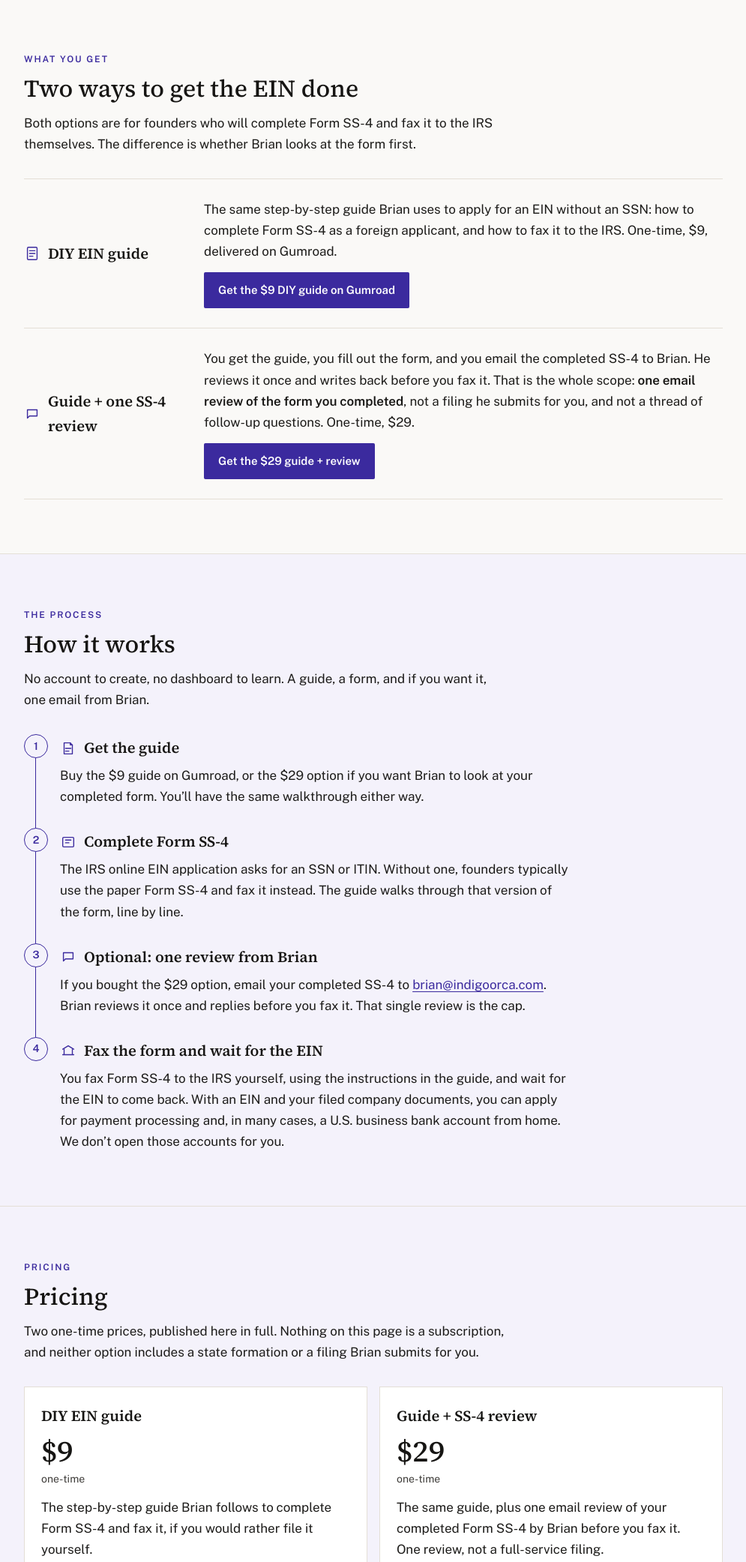
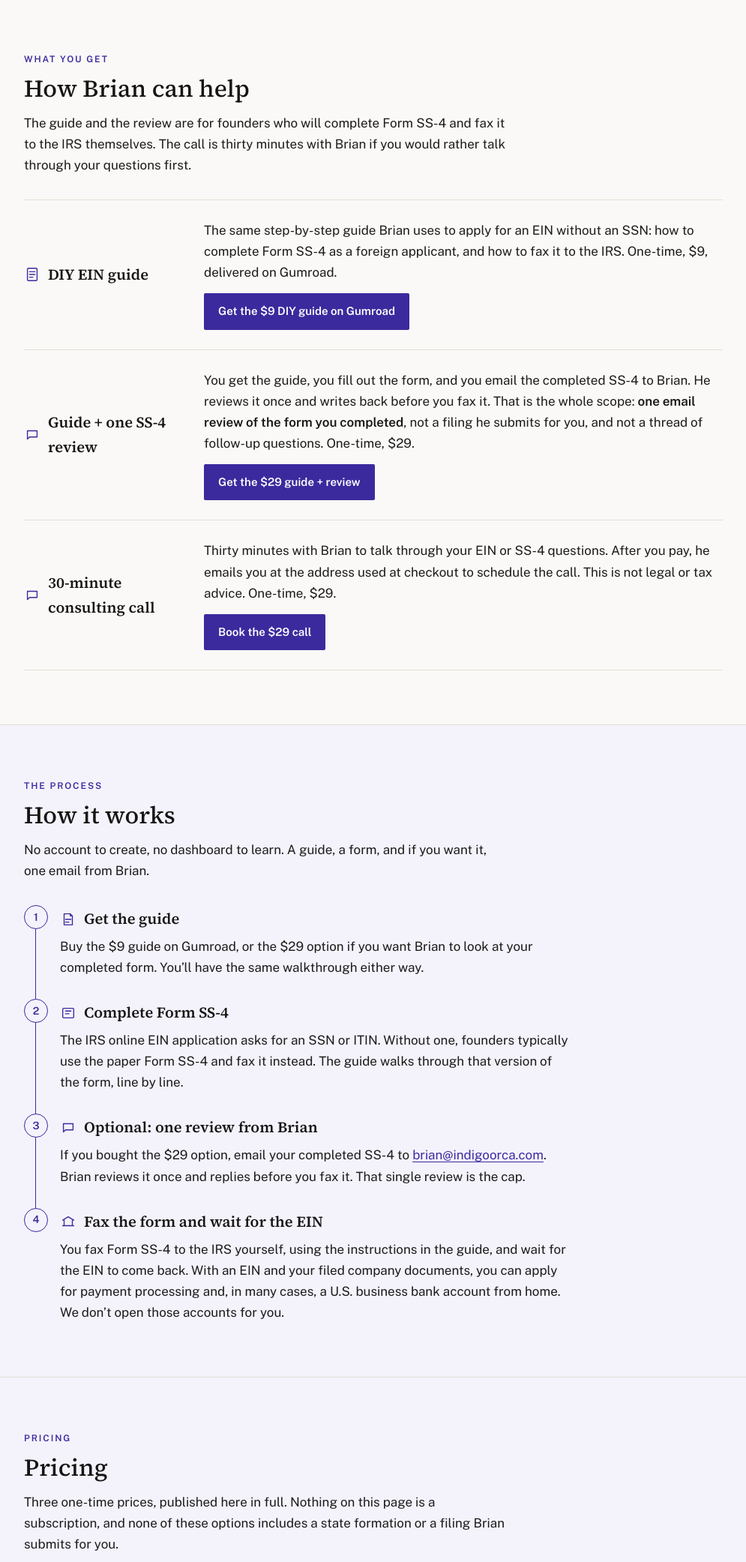
Before and after one commit to bpridemore1/indigo-orca, a plain HTML site: page index.html in a window 1280 px wide. Shown: the part 1033-3116 px from the top of the page at 75% size, without its empty margins (142-1137 px from the left). Drawn offline with nearby package versions, Linux system fonts and the light colour scheme.

Commit message:
Add a $29 30-minute EIN consulting call
Point a third pricing card, and the matching service and start links,
at a new Stripe payment link. After payment, Brian emails to schedule.
Do not restore the old $49 strategy-call links.

```diff
--- a/index.html
+++ b/index.html
@@ -17,6 +17,7 @@
         4. Footer (footer.site)
       $9 DIY guide: https://indigobrian.gumroad.com/l/hjykie
       $29 guide + one SS-4 review: https://indigobrian.gumroad.com/l/ein-guide-ss4-review
+      $29 30-minute EIN consulting call: https://book.stripe.com/fZu7sEgq9cxOdvDcDi3ks0h
       Beehiiv is paused (Nov 2026). The hero newsletter form and the free SS-4 checklist
       link (both went to indigo-orca.beehiiv.com) were removed. Restore them only if signup works again.
     -->
@@ -405,10 +406,11 @@
       <section id="services">
         <div class="wrap">
           <p class="overline">What you get</p>
-          <h2>Two ways to get the EIN done</h2>
+          <h2>How Brian can help</h2>
           <p class="intro">
-            Both options are for founders who will complete Form SS-4 and fax it to the
-            IRS themselves. The difference is whether Brian looks at the form first.
+            The guide and the review are for founders who will complete Form SS-4 and
+            fax it to the IRS themselves. The call is thirty minutes with Brian if you
+            would rather talk through your questions first.
           </p>
           <div class="svc">
             <div class="svc-row">
@@ -435,6 +437,19 @@
                 not a filing he submits for you, and not a thread of follow-up questions.
                 One-time, $29.
                 <a class="btn btn-primary" href="https://indigobrian.gumroad.com/l/ein-guide-ss4-review" target="_blank" rel="noopener">Get the $29 guide + review</a>
+              </p>
+            </div>
+            <div class="svc-row">
+              <h3>
+                <svg class="ico" viewBox="0 0 24 24" aria-hidden="true" focusable="false"><path d="M5 6h14v9H8l-3 3z"/></svg>
+                30-minute consulting call
+              </h3>
+              <p>
+                Thirty minutes with Brian to talk through your EIN or SS-4 questions.
+                After you pay, he emails you at the address used at checkout to
+                schedule the call. This is not legal or tax advice.
+                One-time, $29.
+                <a class="btn btn-primary" href="https://book.stripe.com/fZu7sEgq9cxOdvDcDi3ks0h" target="_blank" rel="noopener">Book the $29 call</a>
               </p>
             </div>
           </div>
@@ -514,9 +529,9 @@
           <p class="overline">Pricing</p>
           <h2>Pricing</h2>
           <p class="intro">
-            Two one-time prices, published here in full. Nothing on this page is a
-            subscription, and neither option includes a state formation or a filing
-            Brian submits for you.
+            Three one-time prices, published here in full. Nothing on this page is a
+            subscription, and none of these options includes a state formation or a
+            filing Brian submits for you.
           </p>
           <div class="price-grid">
             <article class="price-card">
@@ -532,6 +547,13 @@
               <p class="fine">one-time</p>
               <p class="detail">The same guide, plus one email review of your completed Form SS-4 by Brian before you fax it. One review, not a full-service filing.</p>
               <a class="btn btn-primary" href="https://indigobrian.gumroad.com/l/ein-guide-ss4-review" target="_blank" rel="noopener">Buy on Gumroad</a>
+            </article>
+            <article class="price-card">
+              <h3>30-minute consulting call</h3>
+              <p class="amt">$29</p>
+              <p class="fine">one-time</p>
+              <p class="detail">A 30-minute call with Brian to talk through your EIN or SS-4 questions. After you pay, he emails you to schedule. This is not legal or tax advice.</p>
+              <a class="btn btn-primary" href="https://book.stripe.com/fZu7sEgq9cxOdvDcDi3ks0h" target="_blank" rel="noopener">Book the call</a>
             </article>
           </div>
           <!-- Beehiiv paused: free SS-4 checklist signup removed. It previously linked to indigo-orca.beehiiv.com. -->
@@ -619,6 +641,14 @@
               </p>
             </div>
             <div class="faq-item">
+              <h3>What is included in the $29 consulting call?</h3>
+              <p>
+                Thirty minutes with Brian about your EIN or SS-4 questions. After you
+                pay, he emails you to schedule. It is not legal or tax advice, and it
+                is not a filing he submits for you.
+              </p>
+            </div>
+            <div class="faq-item">
               <h3>Is this legal or tax advice?</h3>
               <p>
                 No. Indigo Orca is not a law firm, accounting firm, or tax advisor,
@@ -636,10 +666,13 @@
           <p>
             Most founders start with the $9 DIY guide. If you want Brian to look at
             your completed SS-4 once before you fax it, get the $29 guide + review.
+            If you would rather talk it through, book a 30-minute consulting call
+            for $29.
           </p>
           <ul class="start-links">
             <li><a class="btn btn-primary" href="https://indigobrian.gumroad.com/l/hjykie" target="_blank" rel="noopener">Buy the $9 DIY EIN Guide on Gumroad</a></li>
             <li><a class="btn btn-primary" href="https://indigobrian.gumroad.com/l/ein-guide-ss4-review" target="_blank" rel="noopener">Get the $29 guide + SS-4 review</a></li>
+            <li><a class="btn btn-primary" href="https://book.stripe.com/fZu7sEgq9cxOdvDcDi3ks0h" target="_blank" rel="noopener">Book the $29 consulting call</a></li>
           </ul>
           <p class="reassure">
             You&rsquo;ll hear back from Brian at <a href="mailto:brian@indigoorca.com">brian@indigoorca.com</a>, not a sequence of automated emails.
```
